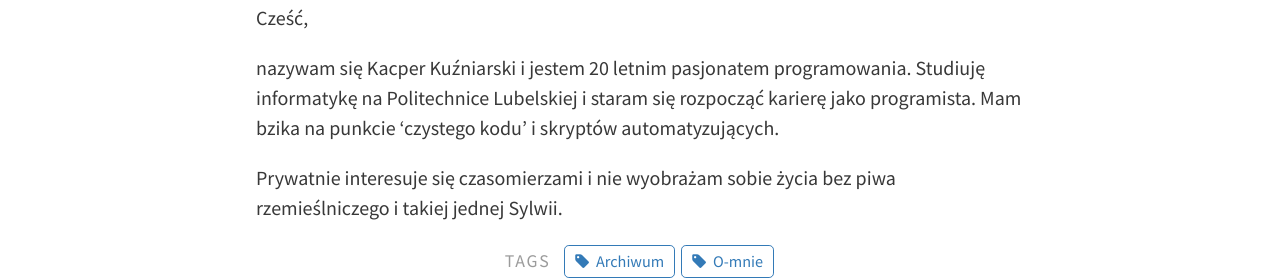
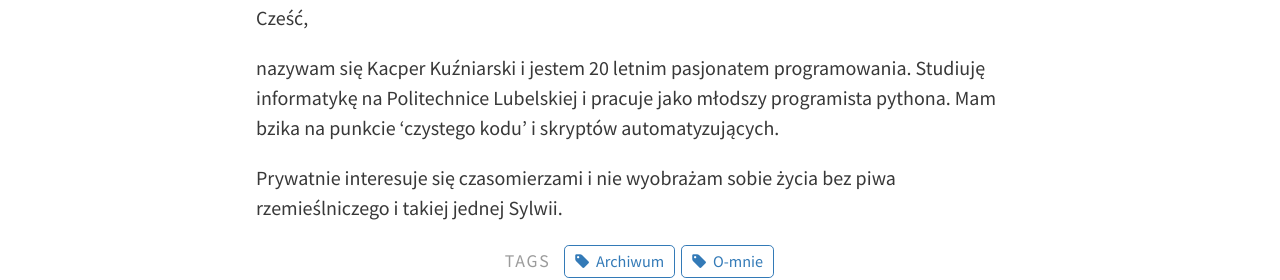
Before and after one commit to kuzxnia/blog, a Jekyll site: the page built from pages/about.md, in a window 1280 px wide. Shown: the part 853-1133 px from the top of the page. Built offline with Jekyll 4.4.1, drawn with Linux system fonts in a browser that asks for light colours.

Commit message:
about update

```diff
--- a/pages/about.md
+++ b/pages/about.md
@@ -10,6 +10,6 @@ tags: [O-mnie, Archiwum]
 
 Cześć,
 
-nazywam się Kacper Kuźniarski i jestem 20 letnim pasjonatem programowania. Studiuję informatykę na Politechnice Lubelskiej i staram się rozpocząć karierę jako programista. Mam bzika na punkcie 'czystego kodu' i skryptów automatyzujących.
+nazywam się Kacper Kuźniarski i jestem 20 letnim pasjonatem programowania. Studiuję informatykę na Politechnice Lubelskiej i pracuje jako młodszy programista pythona. Mam bzika na punkcie 'czystego kodu' i skryptów automatyzujących.
 
 Prywatnie interesuje się czasomierzami i nie wyobrażam sobie życia bez piwa rzemieślniczego i takiej jednej Sylwii.
```
